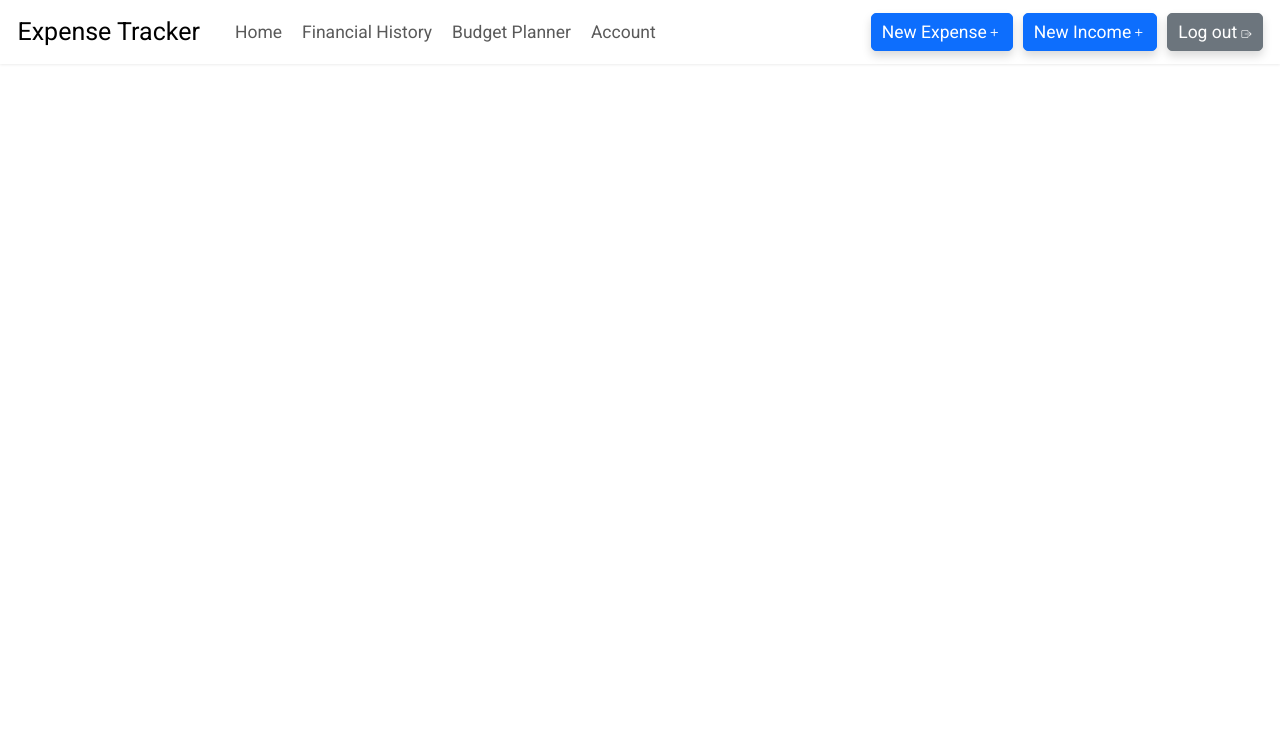
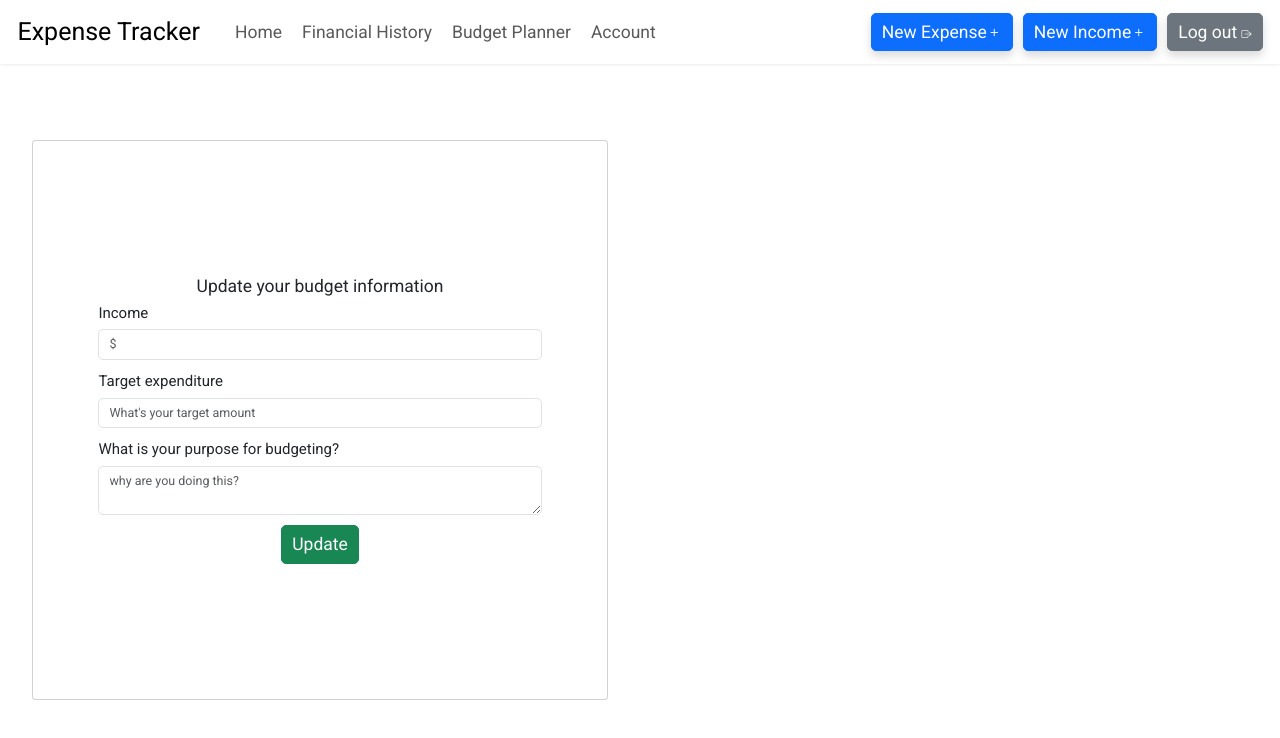
Before and after one commit to enriquegarcia92/G21-ACA-Expense-Tracker, a React (Vite) app in the folder ExpenseTracker-React/: page /account in a window 1280 px wide. Shown: the top 738 px of the page. Built offline with nearby package versions, Linux system fonts and the light colour scheme; no server answers; sample sign-in values are in the browser's storage.

Commit message:
Get user

```diff
--- a/ExpenseTracker-React/src/pages/dashboard/account/Account.jsx
+++ b/ExpenseTracker-React/src/pages/dashboard/account/Account.jsx
@@ -1,10 +1,12 @@
 import React from 'react'
 import NavbarWithDrawer from '../../../features/NavbarWithDrawer'
+import AccountForm from './AccountForm'
 
 const Account = () => {
   return (
     <div className="accountContainer">
         <NavbarWithDrawer/>
+        <AccountForm/>
     </div>
   )
 }
--- /dev/null
+++ b/ExpenseTracker-React/src/pages/dashboard/account/AccountForm.jsx
@@ -0,0 +1,18 @@
+import React from "react";
+import NavbarWithDrawer from "../../../features/NavbarWithDrawer";
+import BudgetPlannerInfo from "../../../components/budgetplannerinfo/BudgetPlannerInfo";
+import ChangeBudget from "../../../components/changebudget/ChangeBudget";
+import '../budgetplanner/BudgetPlanner.scss'
+import AccountFormdata from "./AccountFormData";
+
+const AccountForm = () => {
+    return (
+      <div className="budgetContainer">
+        <div className="budgetInfoContainer">
+          <AccountFormdata/>
+        </div>
+      </div>
+    );
+  };
+
+  export default AccountForm;
--- /dev/null
+++ b/ExpenseTracker-React/src/pages/dashboard/account/AccountFormData.jsx
@@ -0,0 +1,87 @@
+import React, { useEffect, useState } from "react";
+import Axios from "../../../api/Axios";
+
+const AccountFormdata = () => {
+    const GET_USER_URL ="/usuario/get/"
+    const [user, setUser] = useState([]);
+    const [nombrecompleto, setnombrecompleto] = useState(user.nombrecompleto);
+    const [email, setemail] = useState(user.email);
+    const [password,setpassword] = useState("");
+    const [salary,setsalary] = useState(0.0);
+    const [budgetlimit,setbudgetlimit] = useState(0.0);
+
+
+
+    const getMyUser = async () => {
+        try {
+          const token = localStorage.getItem("token");
+          const userId = localStorage.getItem("userId");
+          const response = await Axios.get(
+            GET_USER_URL +
+              userId,
+            {
+              headers: {
+                "content-type": "application/json",
+                Authorization: `Bearer ${token}`,
+              },
+              withCredentials: false,
+            }
+          );
+
+          console.log(response.data);
+          setUser(response.data);
+        } catch (err) {
+          console.log(err);
+        }
+      };
+
+      useEffect(() => {
+        getMyUser();
+      }, []); // Empty dependency array ensures the effect runs only on mount
+
+  return (
+    <div className="changeBudgetContainer">
+      <div className="card">
+        <div className="card-body">
+        <h5 className="card-title fs-3">Update your budget information</h5>
+          <div className="cBInput mb-3">
+            <label for="incomeField" className="form-label fs-4">
+              Income
+            </label>
+            <input
+              type="text"
+              className="form-control form-control-lg"
+              id="incomeField"
+              placeholder="$"
+            />
+          </div>
+          <div className="cBInput mb-3">
+            <label for="targetExpenseField" className="form-label fs-4">
+              Target expenditure
+            </label>
+            <input
+              type="text"
+              className="form-control form-control-lg"
+              id="targetExpenseField"
+              placeholder="What's your target amount"
+            />
+          </div>
+          <div class="cBInput mb-3">
+            <label for="budgetMotivationField" className="form-label fs-4">
+              What is your purpose for budgeting?
+            </label>
+            <textarea
+              type="text"
+              className="form-control form-control-lg"
+              id="budgetMotivationField"
+              placeholder="why are you doing this?"
+            />
+          </div>
+          <div className="btn btn-success btn-lg fs-3">Update</div>
+        </div>
+      </div>
+    </div>
+  );
+};
+
+export default AccountFormdata;
```
